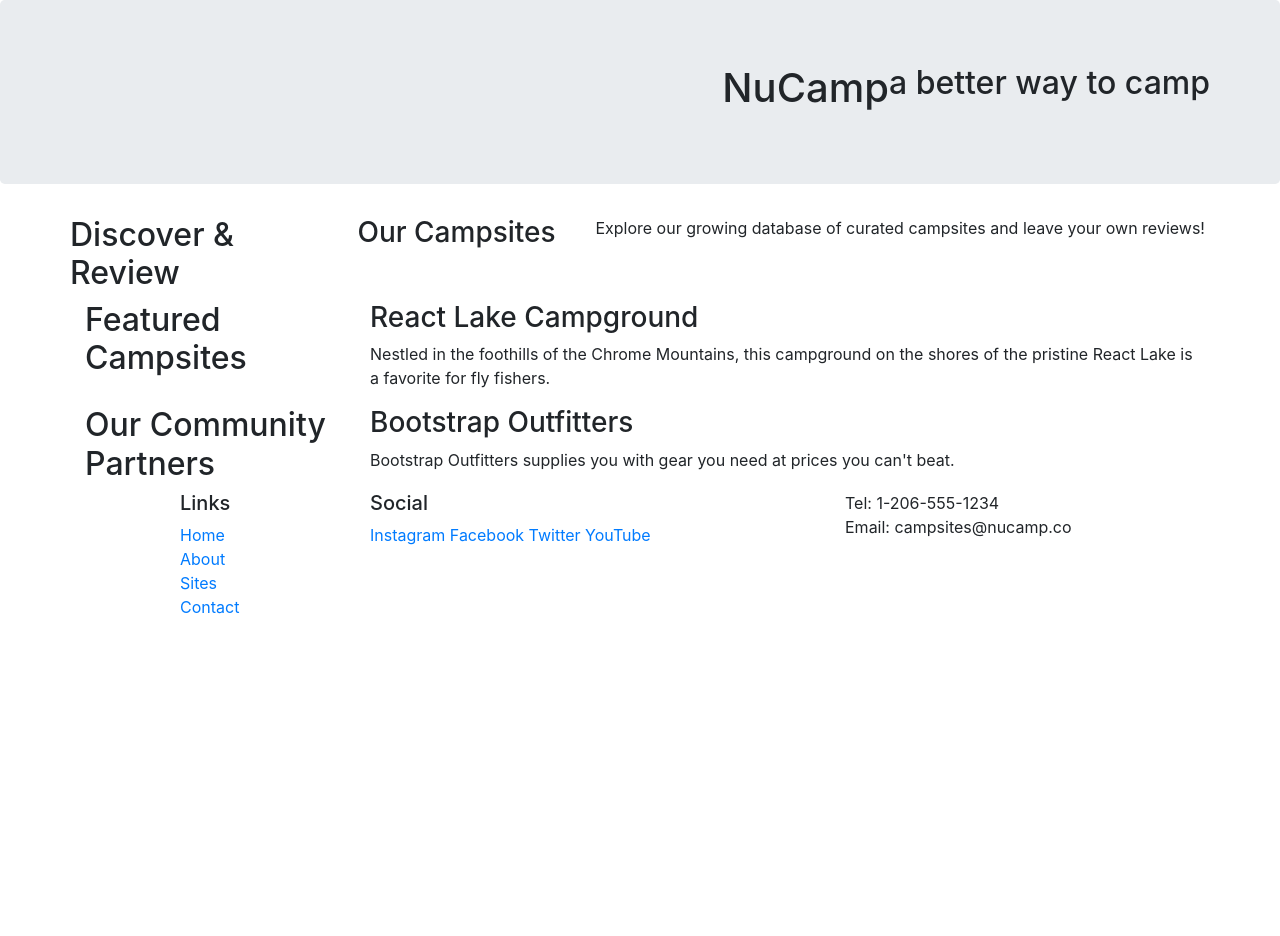
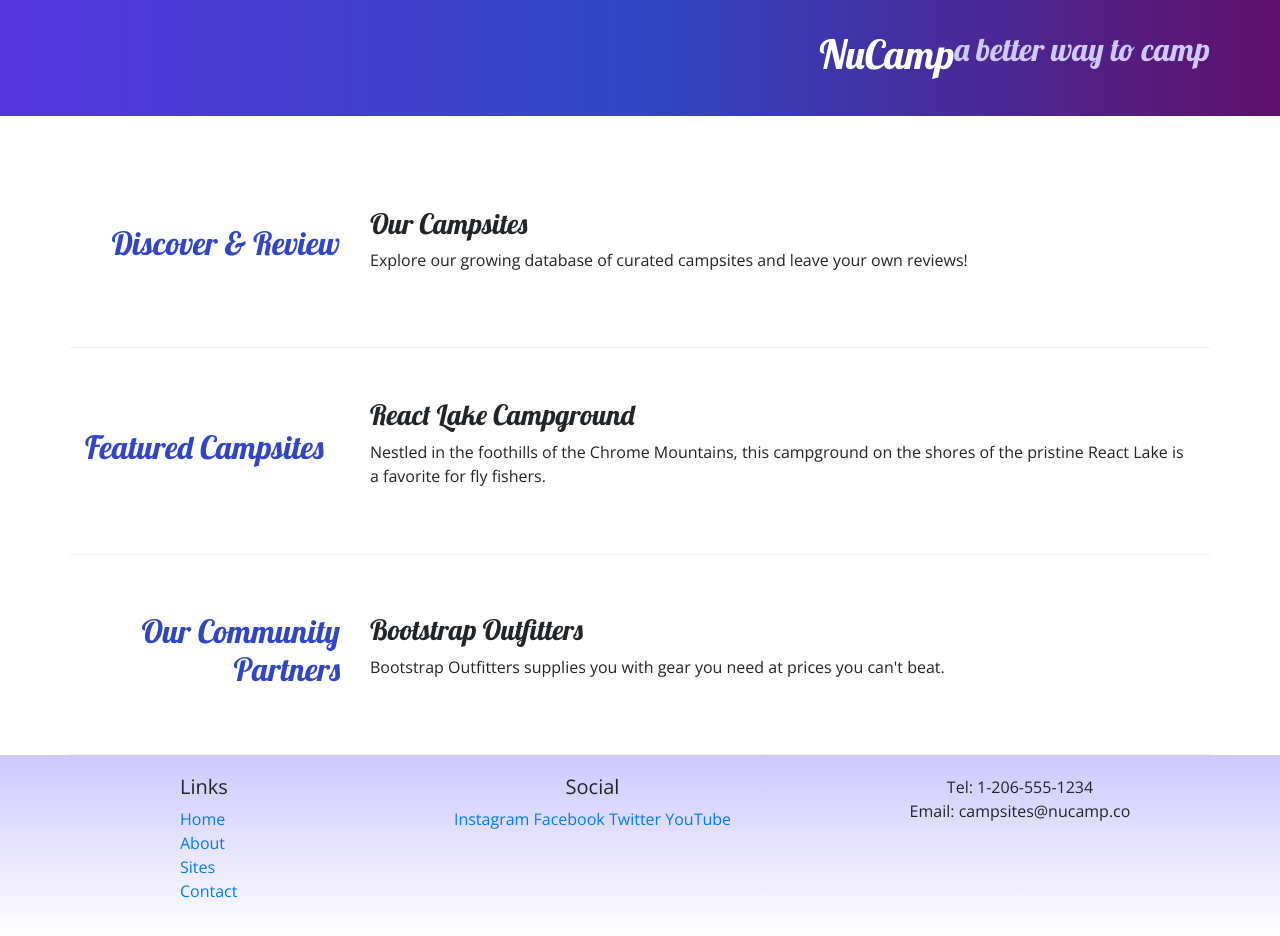
Before and after one commit to PrinceOfShapeir/nucamp_bootstrap, a website: page index.html in a window 1280 px wide. Before the commit the page ends 800 px from the top, so only its background shows below. Drawn offline with nearby package versions, Linux system fonts and the light colour scheme.

Commit message:
Adding Custom Styles

```diff
--- /dev/null
+++ b/css/styles.css
@@ -0,0 +1,32 @@
+body {
+    font-family: "Open Sans", sans-serif;
+}
+
+h1, h2, h3 {
+    font-family: "Lobster", cursive;
+}
+
+h2 {
+    color: #3046C5;
+}
+
+header h2 {
+    color: #CEC8FF;
+}
+
+footer {
+    background-image: linear-gradient(#CEC8FF, white);
+    padding: 20px 0;
+}
+
+.jumbotron {
+    padding: 30px;
+    background-image: linear-gradient(to right, #5637DD, #3046C5, #60106B);
+    color: white;
+}
+
+.row-content {
+    padding: 50px 0;
+    border-bottom: 1px ridge;
+    min-height: 200px;
+}
--- a/index.html
+++ b/index.html
@@ -7,12 +7,14 @@
 
     <!-- Bootstrap CSS -->
     <link rel="stylesheet" href="node_modules/bootstrap/dist/css/bootstrap.min.css" />
+    <link rel="stylesheet" href="https://fonts.googleapis.com/css?family=Lobster|Open+Sans" />
+    <link rel="stylesheet" href="css/styles.css" />
     <title>NuCamp: A Better Way To Camp</title>
 </head>
 
 <body>
 
-    <header class="jumbotron">
+    <header class="jumbotron jumbotron-fluid">
         <div class="container">
             <div class ="row">
                 <div class = "col"></div>
@@ -23,19 +25,19 @@
                 </div>
     </header>
 <div class = "container">
-    <div class ="row">
-        <div class="row">
+    <div class ="row row-content align-items-center">
+
             <div class="col-sm-4 col-md-3">
-                <h2>Discover & Review</h2>
+                <h2 class="text-sm-right">Discover & Review</h2>
         </div>
             <div class = "col">
         <h3>Our Campsites</h3>
-            </div>
+
         <p>Explore our growing database of curated campsites and leave your own reviews!</p>
         </div>
     </div>
 
-    <div class="row">
+    <div class="row row-content align-items-center">
         <div class="col-sm-4 col-md-3">
             <h2>Featured Campsites</h2>
         </div>
@@ -46,9 +48,9 @@
         </div>
     </div>
 
-    <div class="row">
+    <div class="row row-content align-items-center">
         <div class="col-sm-4 col-md-3">
-            <h2>Our Community Partners</h2>
+            <h2 class="text-sm-right">Our Community Partners</h2>
         </div>
         <div class = "col">
             <h3>Bootstrap Outfitters</h3>
@@ -70,14 +72,14 @@
                         </ul>
                 </div>
 
-                <div class="col-6 col-sm-5">
+                <div class="col-6 col-sm-5 text-center">
                     <h5>Social</h5>
                     <a href="http://instagram.com/">Instagram</a>
                     <a href="http://facebook.com/">Facebook</a>
                     <a href="http://twitter.com/">Twitter</a>
                     <a href="http://youtube.com/">YouTube</a>
                 </div>
-                <div class="col-sm-4">
+                <div class="col-sm-4 text-center">
                     Tel: 1-206-555-1234<br />
                     Email: campsites@nucamp.co
                 </div>
```
